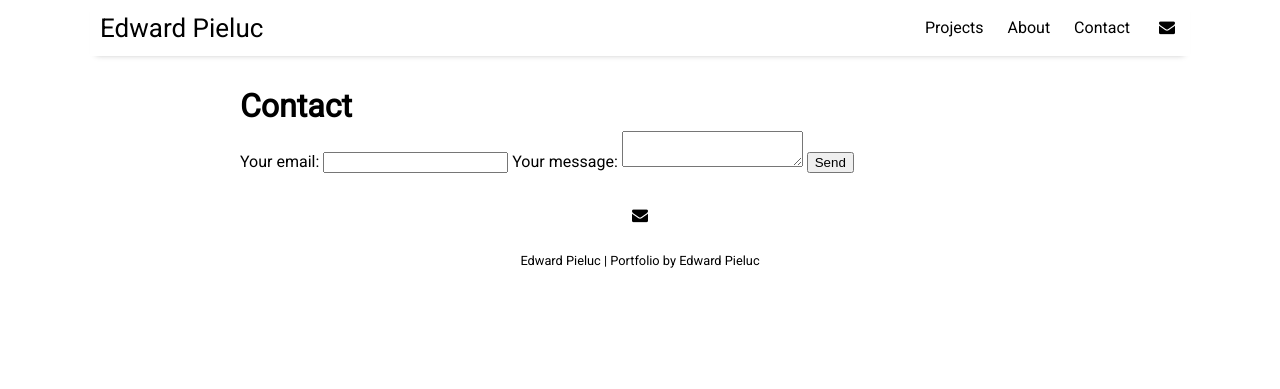
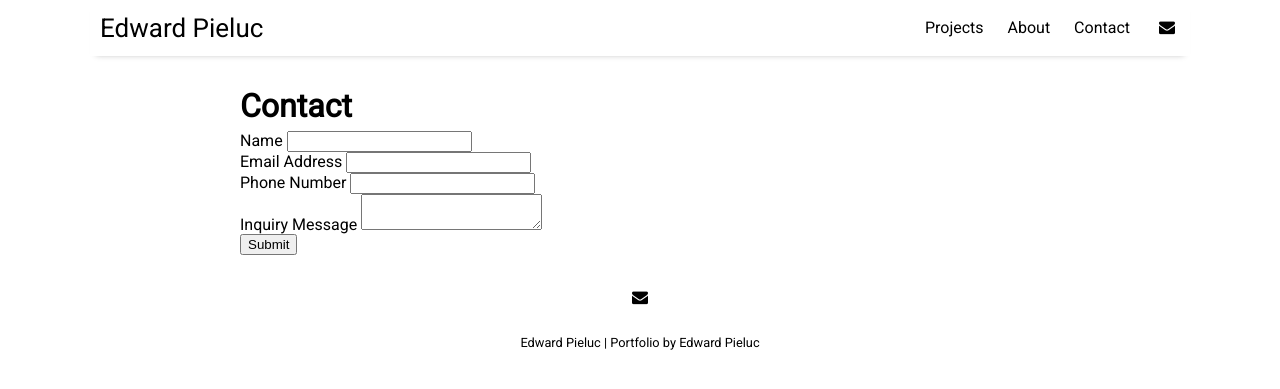
Before and after one commit to epie3/epie3.github.io, a Jekyll site: the page built from pages/contact.md, in a window 1280 px wide. Shown: the top 389 px of the page. Built offline with Jekyll 4.4.1, drawn with Linux system fonts in a browser that asks for light colours; nearby versions of some CDN libraries.

Commit message:
Update contact.md

```diff
--- a/pages/contact.md
+++ b/pages/contact.md
@@ -5,18 +5,35 @@ permalink: /contact
 ---
 
 <!-- modify this form HTML and place wherever you want your form -->
+
 <form
   action="https://formspree.io/f/xaneworp"
+  class="fs-form"
+  target="_top"
   method="POST"
 >
-  <label>
-    Your email:
-    <input type="email" name="email">
-  </label>
-  <label>
-    Your message:
-    <textarea name="message"></textarea>
-  </label>
-  <!-- your other form fields go here -->
-  <button type="submit">Send</button>
+  <div class="fs-field">
+    <label class="fs-label" for="name">Name</label>
+    <input class="fs-input" id="name" name="name" required />
+  </div>
+  <div class="fs-field">
+    <label class="fs-label" for="email">Email Address</label>
+    <input class="fs-input" id="email" name="email" required />
+  </div>
+  <div class="fs-field">
+    <label class="fs-label" for="number">Phone Number</label>
+    <input class="fs-input" id="number" name="number" />
+  </div>
+  <div class="fs-field">
+    <label class="fs-label" for="message">Inquiry Message</label>
+    <textarea
+      class="fs-textarea"
+      id="message"
+      name="message"
+      required
+    ></textarea>
+  </div>
+  <div class="fs-button-group">
+    <button class="fs-button" type="submit">Submit</button>
+  </div>
 </form>
```
